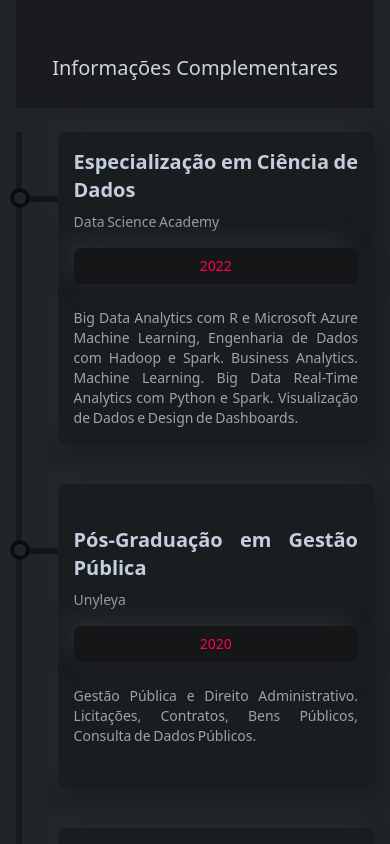
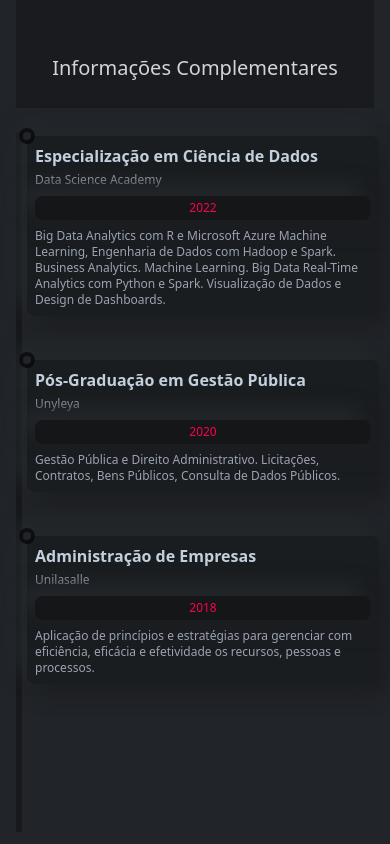
Before and after one commit to ArielCAlves/portfolio, a React (Create React App) app: page / in a window 390 px wide. Shown: the part 8400-9244 px from the top of the page. Built offline with nearby package versions, Linux system fonts and the light colour scheme.

Commit message:
ajuste da responsividade do layout

```diff
--- a/src/components/contact/ContactLeft.js
+++ b/src/components/contact/ContactLeft.js
@@ -16,23 +16,23 @@ const ContactLeft = () => {
         <p className="text-lg font-normal text-gray-400">
           Cientista de Dados
         </p>
-        <p style={{ textAlign: 'justify', wordSpacing: '-1px' }} className="text-base text-gray-400 tracking-wide">
+        <p style={{ textAlign: 'justify', wordSpacing: '-1px' }} className="text-sm text-gray-400 tracking-wide">
         "Sou apaixonado pela experimentação e exploração, encontro inspiração na resolução de problemas complexos toda vez que mergulho em cases desafiadores. </p>
-        <p style={{ textAlign: 'justify', wordSpacing: '-1px' }} className="text-base text-gray-400 tracking-wide">
-        Minha base sólida em soluções tecnológicas e minha habilidade em análise de dados me permitem criar inovações que unem tecnologia e uma experiência aprimorada para os clientes. Movido pela busca contínua pela excelência, meu objetivo é tomar decisões cada vez melhores embasadas na interpretabilidade dos dados."</p>
+        <p style={{ textAlign: 'justify', wordSpacing: '-1px' }} className="text-sm text-gray-400 tracking-wide">
+        Minha sm sólida em soluções tecnológicas e minha habilidade em análise de dados me permitem criar inovações que unem tecnologia e uma experiência aprimorada para os clientes. Movido pela busca contínua pela excelência, meu objetivo é tomar decisões cada vez melhores embasadas na interpretabilidade dos dados."</p>
 
-        <p className="text-base text-gray-400 flex items-center gap-2">
+        <p className="text-sm text-gray-400 flex items-center gap-2">
           Telefone: <span className="text-lightText">(21) 99540-6940</span>
         </p>
-        <p className="text-base text-gray-400 flex items-center gap-2">
+        <p className="text-sm text-gray-400 flex items-center gap-2">
           Email: <span className="text-lightText">ariel@julioalves.adv.br</span>
         </p>
-        <p className="text-base text-gray-400 flex items-center gap-2">
+        <p className="text-sm text-gray-400 flex items-center gap-2">
           Github: <span className="text-lightText">https://github.com/ArielCAlves</span>
         </p>
       </div>
       <div className="flex flex-col gap-0">
-        <h2 className="text-base uppercase font-titleFont mb-4">Entre em contato</h2>
+        <h2 className="text-sm uppercase font-titleFont mb-4">Entre em contato</h2>
         <div className="flex gap-4">
           <span className="bannerIcon">
           <a href="https://github.com/ArielCAlves" target="_blank" rel="noopener noreferrer">
--- a/src/components/resume/Achievement.js
+++ b/src/components/resume/Achievement.js
@@ -11,7 +11,7 @@ const Achievement = () => {
       className="py-6 font-titleFont flex flex-col gap-10 md:flex-row"
     >
       <div className="flex-1">
-        <div className="mt-14 w-full h-[1000px] border-l-[6px] border-l-black border-opacity-30 flex flex-col gap-10">
+        <div className="mt-14 w-full h-[1200px] border-l-[6px] border-l-black border-opacity-30 flex flex-col gap-10">
           <ResumeCardImg
             title="Microsoft Certified: Azure Data Scientist Associate (2023)"
             img={azure}
--- a/src/components/resume/Education.js
+++ b/src/components/resume/Education.js
@@ -11,7 +11,7 @@ const Education = () => {
     >
       {/* parte 1 */}
       <div>
-        <div className="mt-6 lgl:mt-14 w-full h-[1000px] border-l-[6px] border-l-black border-opacity-30 flex flex-col gap-10">
+        <div className="mt-6 lgl:mt-14 w-full h-[700px] border-l-[6px] border-l-black border-opacity-30 flex flex-col gap-10">
           <ResumeCard
             title="Especialização em Ciência de Dados"
             subTitle="Data Science Academy"
@@ -35,7 +35,7 @@ const Education = () => {
 
       {/* parte 2 */}
       <div>
-        <div className="mt-6 lgl:mt-14 w-full h-[1000px] border-l-[6px] border-l-black border-opacity-30 flex flex-col gap-10">
+        <div className="mt-6 lgl:mt-14 w-full h-[700px] border-l-[6px] border-l-black border-opacity-30 flex flex-col gap-10">
           <ResumeCard
             title="Engenharia de Software"
             subTitle="Instituto de Tecnologia Infnet"
--- a/src/components/resume/Experience.js
+++ b/src/components/resume/Experience.js
@@ -10,7 +10,7 @@ const Experience = () => {
       className="py-12 font-titleFont flex flex-col gap-20 md:flex-row"
     >
       <div>
-        <div style={{ textAlign: 'justify', wordSpacing: '-1px' }} className="mt-14 w-full h-[1300px] border-l-[6px] border-l-black border-opacity-30 flex flex-col gap-10">
+        <div style={{ textAlign: 'justify', wordSpacing: '-1px' }} className="mt-14 w-full h-[1000px] border-l-[6px] border-l-black border-opacity-30 flex flex-col gap-10">
         <ResumeCard
             title="Cientista de Dados | Consultor de BI"
             subTitle="Autônomo"
--- a/src/components/resume/ResumeCard.js
+++ b/src/components/resume/ResumeCard.js
@@ -1,35 +1,35 @@
-import React from 'react'
+import React from 'react';
 
-const ResumeCard = ({title,subTitle,result,des}) => {
+const ResumeCard = ({ title, subTitle, result, des }) => {
   return (
-    <div style={{ textAlign: 'justify', wordSpacing: '-1px' }} className="w-full h-1/3 group flex">
-      <div className="w-10 h-[6px] bgOpacity mt-16 relative">
-        <span className="absolute w-5 h-5 rounded-full -top-2 -left-3 flex justify-center items-center bg-black bg-opacity-60">
-          <span className="w-3 h-3 rounded-full bg-bodyColor inline-flex group-hover:bg-designColor duration-300"></span>
+    <div className="w-full h-auto group flex flex-col md:flex-row" style={{ marginLeft: '5px' }}>
+      <div className="w-10 h-[4px] md:mt-16 relative">
+        <span className="absolute w-4 h-4 rounded-full -top-1 -left-2 flex justify-center items-center bg-black bg-opacity-60">
+          <span className="w-2 h-2 rounded-full bg-bodyColor inline-flex group-hover:bg-designColor duration-300"></span>
         </span>
       </div>
-      <div className="w-full bg-black bg-opacity-20 hover:bg-opacity-30 duration-300  rounded-lg p-4 lgl:px-10 flex flex-col justify-center gap-6 lgl:gap-10 shadow-shadowOne">
-        <div className="flex flex-col lgl:flex-row justify-between gap-4 lgl:gap-0 lgl:items-center">
+      <div className="w-full bg-black bg-opacity-20 hover:bg-opacity-30 duration-300 rounded-lg p-2 md:lgl:px-4 flex flex-col justify-center gap-2 lgl:gap-4 shadow-shadowOne">
+        <div className="flex flex-col md:flex-row justify-between gap-2 lgl:gap-0 lgl:items-center">
           <div>
-            <h3 className="text-xl md:text-2xl font-semibold group-hover:text-white duration-300">
+            <h3 className="text-base md:text-lg font-semibold group-hover:text-white duration-300">
               {title}
             </h3>
-            <p className="text-sm mt-2 text-gray-400 group-hover:text-white duration-300">
+            <p className="text-xs mt-1 text-gray-400 group-hover:text-white duration-300">
               {subTitle}
             </p>
           </div>
           <div>
-            <p className="px-4 py-2 text-designColor bg-black bg-opacity-25 rounded-lg flex justify-center items-center shadow-shadowOne text-sm font-medium">
+            <p className="px-2 py-1 text-designColor bg-black bg-opacity-25 rounded-lg flex justify-center items-center shadow-shadowOne text-xs font-medium">
               {result}
             </p>
           </div>
         </div>
-        <p className="text-sm md:text-base font-medium text-gray-400 group-hover:text-gray-300 duration-300">
+        <p className="text-xs md:text-sm font-medium text-gray-400 group-hover:text-gray-300 duration-300">
           {des}
         </p>
       </div>
     </div>
   );
-}
+};
 
-export default ResumeCard
+export default ResumeCard;
--- a/src/components/resume/ResumeCardImg.js
+++ b/src/components/resume/ResumeCardImg.js
@@ -1,48 +1,42 @@
 import React from 'react';
 import { FaGlobe } from 'react-icons/fa';
 
-const ResumeCardImg = ({ title, img, result, des, downloadLink }) => {
+const ResumeCardImg = ({ title, des, img, downloadLink }) => {
   return (
-    <div className="w-full h-1/2 group flex">
-      <div className="w-10 h-[6px] bgOpacity mt-16 relative">
-        <span className="absolute w-5 h-5 rounded-full -top-2 -left-3 flex justify-center items-center bg-black bg-opacity-60">
-          <span className="w-3 h-3 rounded-full bg-bodyColor inline-flex group-hover:bg-designColor duration-300"></span>
-        </span>
+    <div className="w-full p-4 xl:px-12 h-auto xl:py-10 rounded-lg shadow-shadowOne flex flex-col bg-gradient-to-r from-bodyColor to-[#202327] group hover:bg-gradient-to-b hover:from-gray-900 hover:gray-900 transition-colors duration-1000" style={{ marginLeft: '5px' }}>
+      <div className="w-full h-[100%] overflow-hidden rounded-lg">
+        <img
+          style={{ width: '300px', height: 'auto' }}
+          className="w-full h-60 object-cover group-hover:scale-110 duration-300 cursor-pointer"
+          src={img}
+          alt={title}
+        />
       </div>
-      <div className="w-full bg-black bg-opacity-20 hover:bg-opacity-30 duration-300 rounded-lg p-4 lgl:px-10 flex flex-col justify-center gap-6 lgl:gap-10 shadow-shadowOne">
-        <div className="flex flex-col md:flex-row justify-between gap-4 items-center">
+      <div className="w-full mt-5 flex flex-col gap-6">
         <div>
-            <h3 className="text-xl md:text-xl font-semibold group-hover:text-white duration-300">
+          <div className="flex items-center justify-between">
+            <h3 className="text-base uppercase text-designColor font-normal">
               {title}
             </h3>
-            <div className="flex gap-4 items-start">
-              <img
-                src={img}
-                alt={title}
-                style={{ width: '250px', height: 'auto' }}
-                className="mt-2"
-              />
-              <p className="text-sm md:text-base font-medium text-gray-300 group-hover:text-gray-300 duration-300 mt-4">
-                {des}
-              </p>
-            </div>
-          </div>
-          <div className="flex flex-col">
-            <p className="px-4 py-2 text-designColor bg-black bg-opacity-25 rounded-lg flex items-center justify-center shadow-shadowOne text-sm font-medium">
-              {result}
+            <div className="flex gap-2">
               {downloadLink && (
+                <span className="text-lg w-10 h-10 rounded-full bg-black inline-flex justify-center items-center text-gray-400 hover:text-designColor duration-300 cursor-pointer">
                   <a
                     href={downloadLink}
                     target="_blank"
                     rel="noopener noreferrer"
-                  className="ml-2"
                   >
-                  <FaGlobe className="text-designColor hover:text-white duration-300 cursor-pointer text-xl" />
+                    <FaGlobe />
                   </a>
+                </span>
               )}
+            </div>
+          </div>
+          <p style={{ textAlign: 'justify', wordSpacing: '-1px' }} className="text-sm tracking-wide mt-3 hover:text-gray-100 duration-300">
+            {des}
           </p>
         </div>
-        </div>
+        <div></div>
       </div>
     </div>
   );
```
Lines whose indentation alone changed are shown as unchanged.
